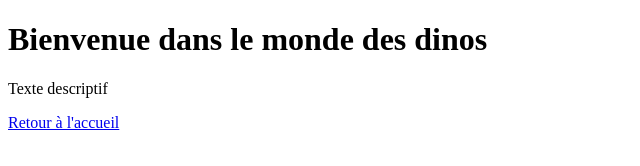
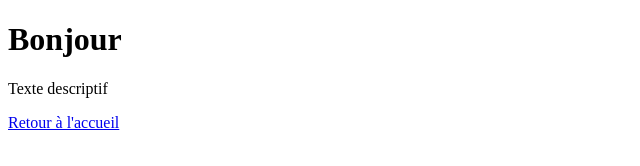
Before and after one commit to Vyan17/Vyan17.github.io, a plain HTML site: page index2.html in a window 1280 px wide. Shown: the whole page, without its empty margins (0-640 px from the left). Drawn offline with Linux system fonts and the light colour scheme.

Commit message:
Update index2.html

```diff
--- a/index2.html
+++ b/index2.html
@@ -2,12 +2,12 @@
 <html>
 
 <head>
-  <title>Banjur la anfant j'e m'eipel YAN VEITALE</title>
+  <title>Bonjour</title>
   <link href="style.css" rel="stylesheet" type="text/css" />
 </head>
 
 <body>
-  <h1>Bienvenue dans le monde des dinos</h1>
+  <h1>Bonjour</h1>
   <p>Texte descriptif</p>
   <a href="index.html">Retour à l'accueil </a>
 </body>
```
